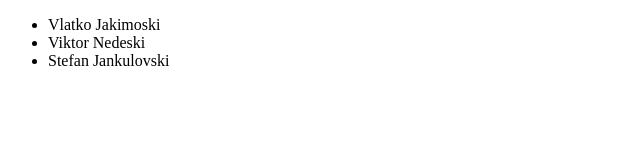
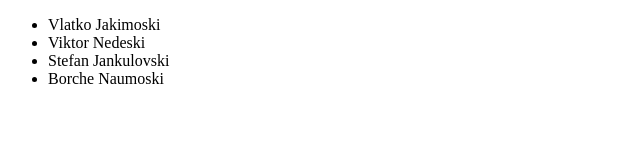
Before and after one commit to nedeski/MentorClass02-Git, a plain HTML site: page index.html in a window 1280 px wide. Shown: the whole page, without its empty margins (0-640 px from the left). Drawn offline with Linux system fonts and the light colour scheme.

Commit message:
New name added

```diff
--- a/index.html
+++ b/index.html
@@ -10,6 +10,7 @@
       <li>Vlatko Jakimoski</li>
       <li>Viktor Nedeski</li>
       <li>Stefan Jankulovski</li>
+      <li>Borche Naumoski</li>
     </ul>
   </body>
 </html>
```
